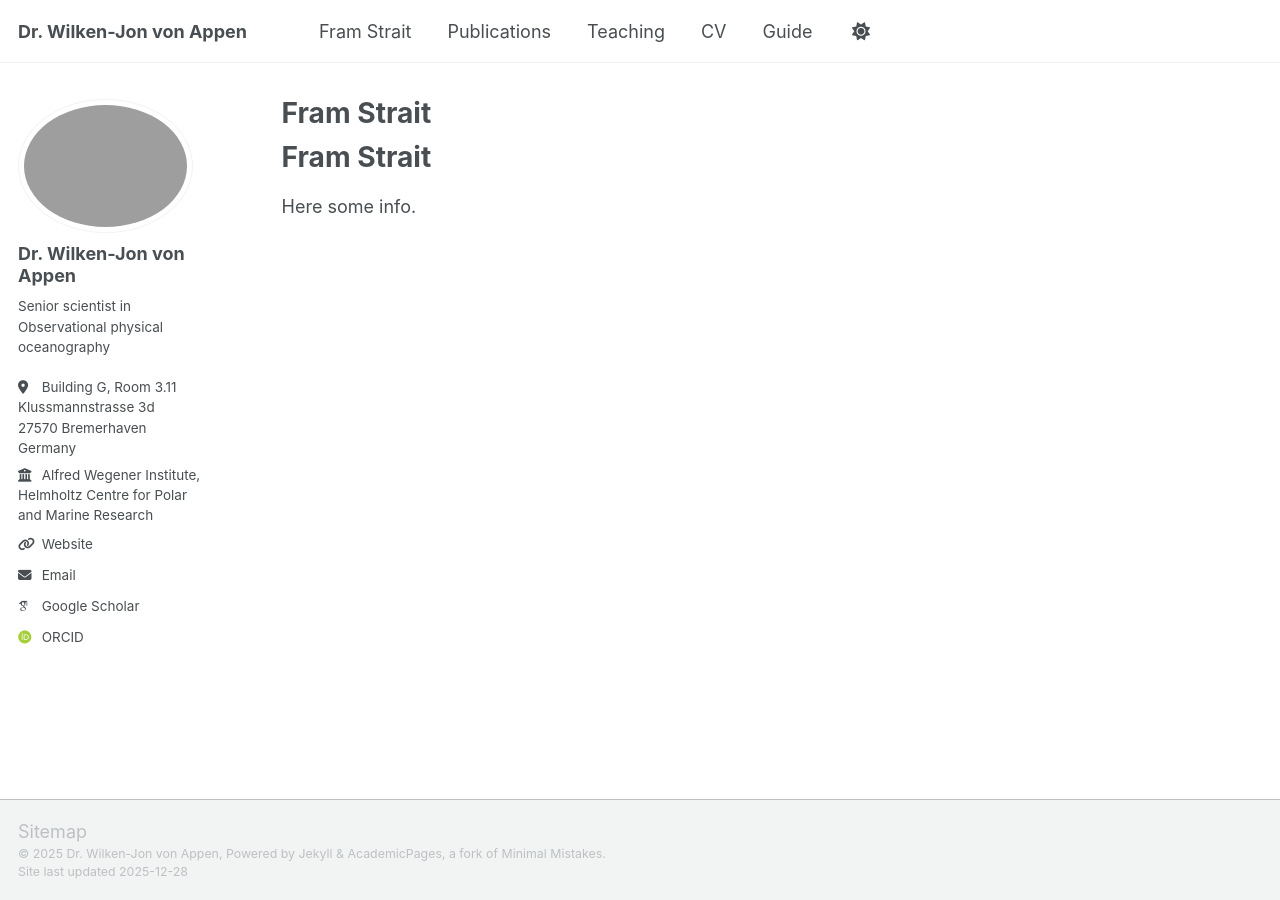
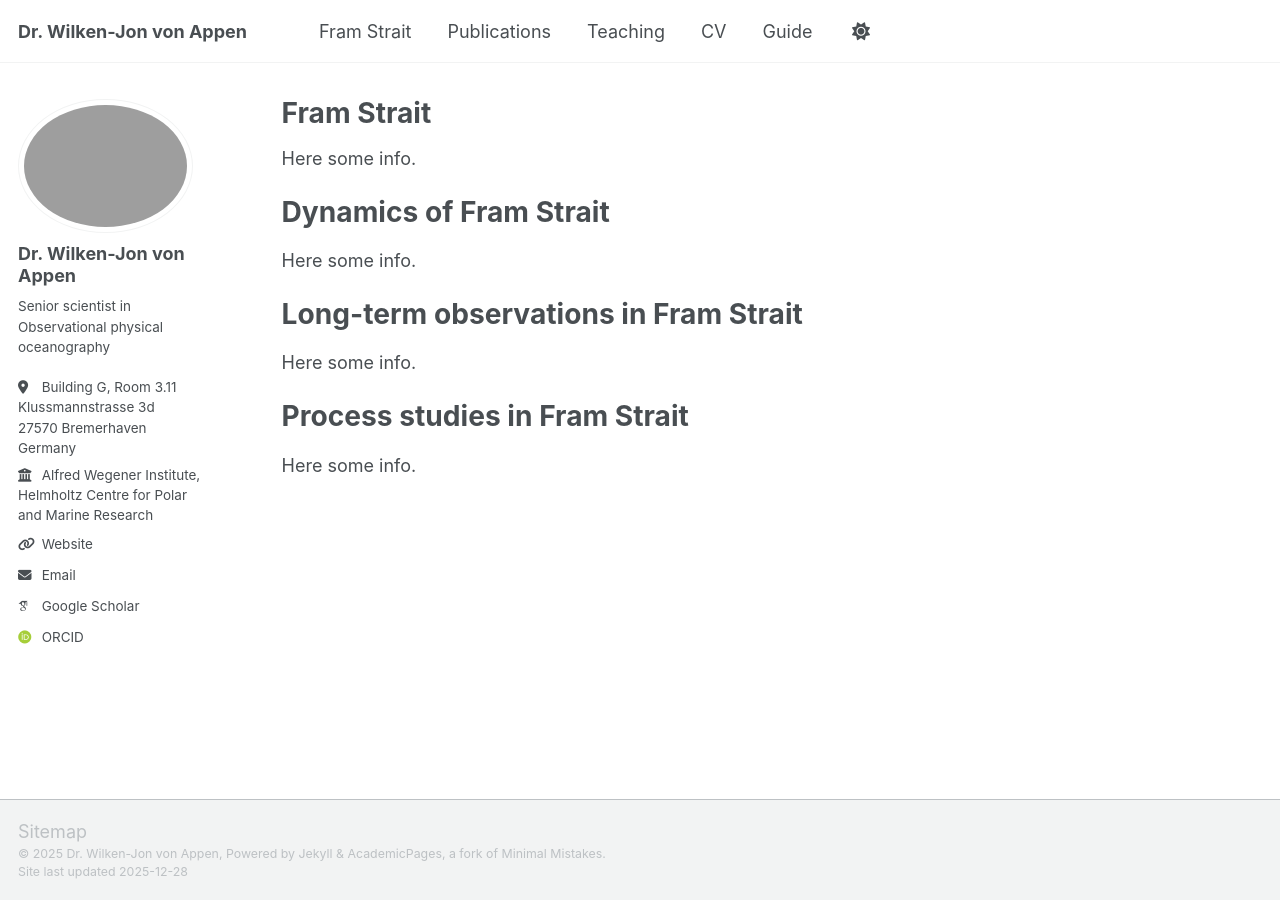
Before and after one commit to wjvappen/wjvappen, a Jekyll site: the page built from _pages/fram-strait.md, in a window 1280 px wide. Built offline with Jekyll 4.4.1, drawn with Linux system fonts in a browser that asks for light colours; some web fonts are replaced; a script bundle is joined from its source files by our own code; library files that are not in the unit come from our copies.

Commit message:
Update fram-strait.md

```diff
--- a/_pages/fram-strait.md
+++ b/_pages/fram-strait.md
@@ -9,7 +9,20 @@ redirect_from:
 
 {% include base_path %}
 
-Fram Strait
+
+Here some info.
+
+Dynamics of Fram Strait
 ======
 
 Here some info.
+
+Long-term observations in Fram Strait
+======
+
+Here some info.
+
+Process studies in Fram Strait
+======
+
+Here some info.
```
